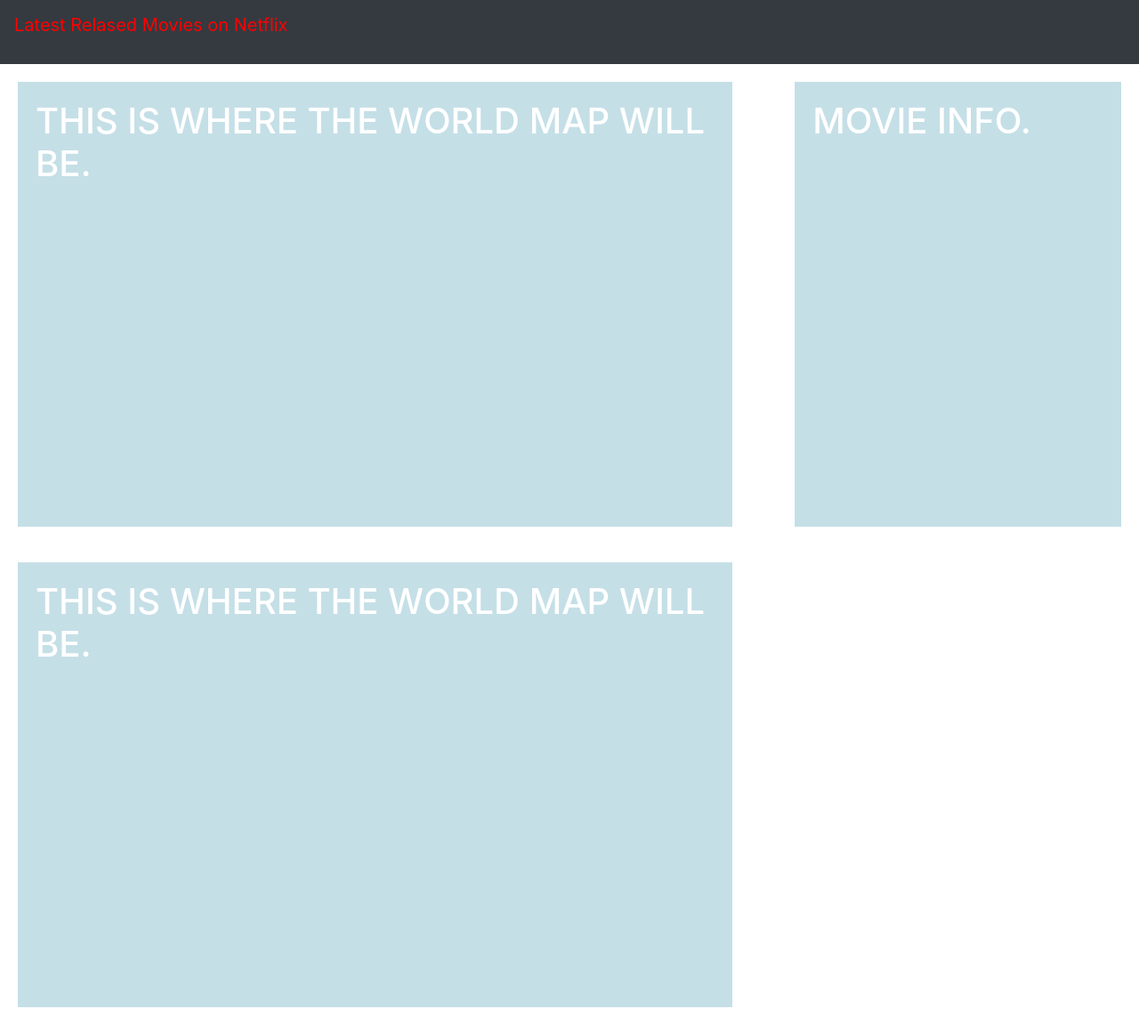
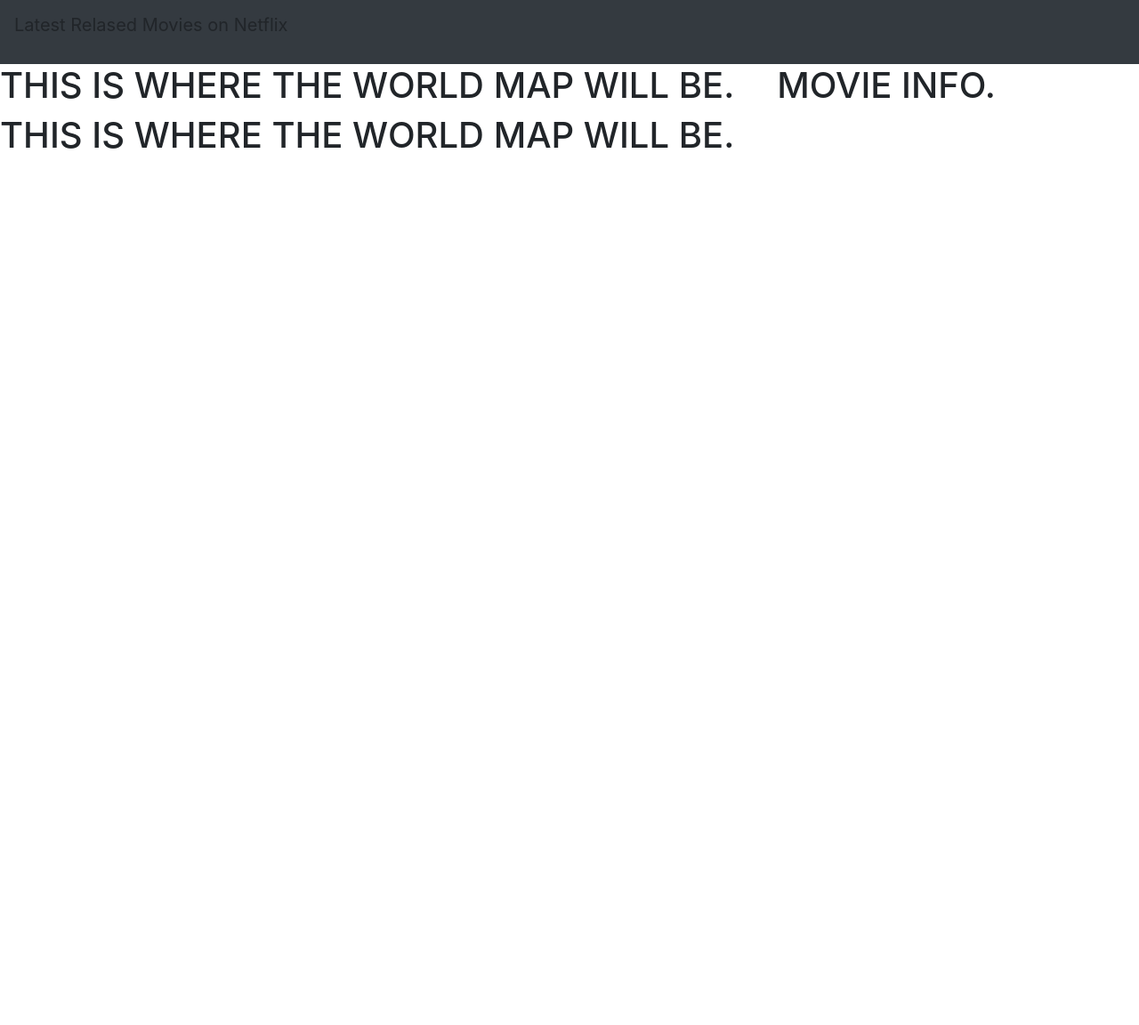
Before and after one commit to berlyflores-98/Project-2, a Flask app: template templates/index.html in a window 1280 px wide. Shown: the whole page at 89% size. After the commit the page ends 167 px from the top, so only its background shows below. Run offline with Flask 2, Linux system fonts and the light colour scheme; the template is opened without the code that fills it, so the values that code supplies are empty; some libraries are stand-ins or nearby versions.

Commit message:
updates to map.html

```diff
--- /dev/null
+++ b/config.js
@@ -0,0 +1,2 @@
+// API key
+const API_KEY = "pk.eyJ1Ijoia2ttdW5kYWUiLCJhIjoiY2tocGozYWQ1MDJuZjJ6cHRoaTN0bzA3MCJ9.RUOyrqyHteZNp-neii-aOQ";
--- a/static/css/style.css
+++ b/static/css/style.css
@@ -1,14 +1,12 @@
-.box {
-    height: 500px;
-    margin-left: 20px;
-    margin-bottom: 20px;
-    margin-right: 20px;
-    margin-top: 20px;
-    padding: 20px;
-    color: #fff;
-    background: rgb(197, 223, 231);
+/* remove default margin and padding from body */
+body {
+    padding: 0;
+    margin: 0;
   }
 
-  p {
-      color:red;
+  /* set map, body, and html to 100% of the screen size */
+  #Map,
+  body,
+  html {
+    height: 50%;
   }
```
Also changed, not shown: map.html (+20 -46 lines), static/js/map.js (+22 -78 lines).
